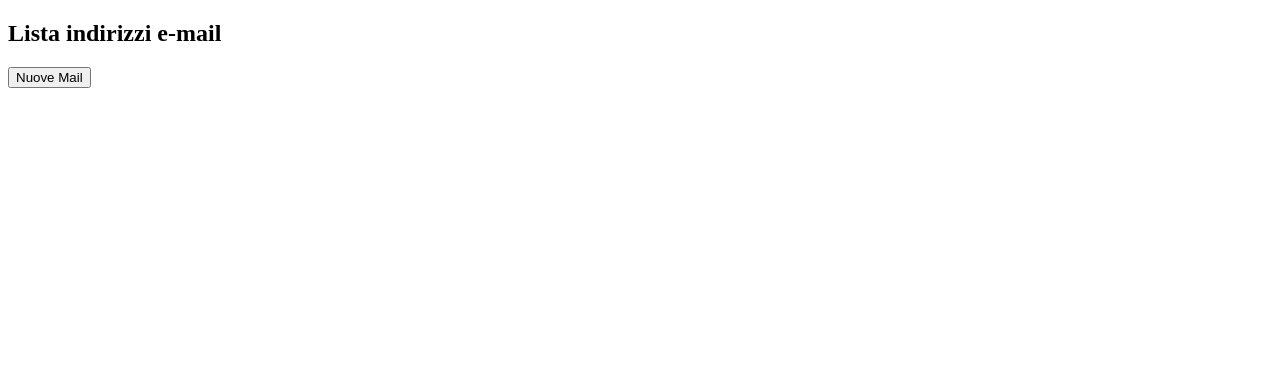
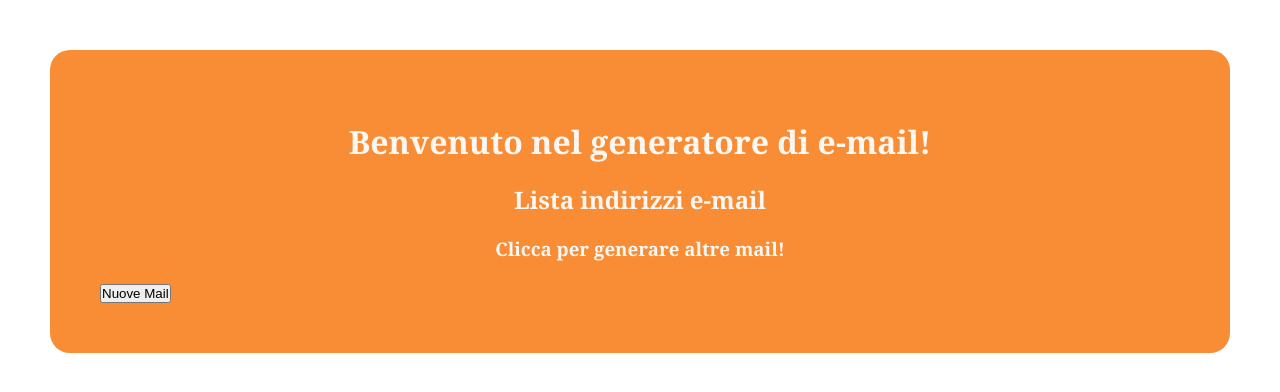
Before and after one commit to gabriele-ag/js-email-list, a plain HTML site: page index.html in a window 1280 px wide. Drawn offline with nearby package versions, Linux system fonts and the light colour scheme; no server answers.

Commit message:
feat: create first part CSS

```diff
--- a/index.html
+++ b/index.html
@@ -7,13 +7,25 @@
     <link rel="stylesheet" href="style.css">
 </head>
 <body>
-    <div>
-        <h2>Lista indirizzi e-mail</h2>
+    <div class="box-mail">
+
+        <h1 class="titolo txt-center">Benvenuto nel generatore di e-mail!</h1>
+
+        <h2 class="titolo txt-center">Lista indirizzi e-mail</h2>
+
+        <!-- lista della mail -->
         <div>
-            <ul class="list-mail">
+            <ul class="list-mail txt-center">
             </ul>
+        </div>
+        <!-- /lista delle mail -->
+
+        <h3 class="titolo txt-center">Clicca per generare altre mail!</h3>
+
+        <!-- Generatore di 10 mail -->
         <button id="new-list-mail">Nuove Mail</button>
-        </div>
+        <!-- /Generatore di 10 mail -->
+
     </div>
 
     <script
--- a/style.css
+++ b/style.css
@@ -0,0 +1,46 @@
+* {
+    margin: 0;
+    padding: 0;
+    box-sizing: border-box;
+}
+
+img {
+    max-width: 100%;
+}
+
+/* Utilities */
+
+.txt-center {
+    text-align: center;
+}
+
+:root {
+    --color-scheme: #fcfcfcf3
+}
+
+
+/* COMMON */
+
+ul li {
+    list-style-type: none;
+}
+
+
+/* BODY */
+
+body {
+    font-family: Cambria, Cochin, Georgia, Times, 'Times New Roman', serif;
+
+}
+
+.box-mail {
+    margin: 50px;
+    background-color: rgb(248, 141, 54);
+    padding: 50px;
+    border-radius: 20px ;
+}
+
+.titolo {
+    color: var(--color-scheme);
+    margin: 20px;
+}
```
